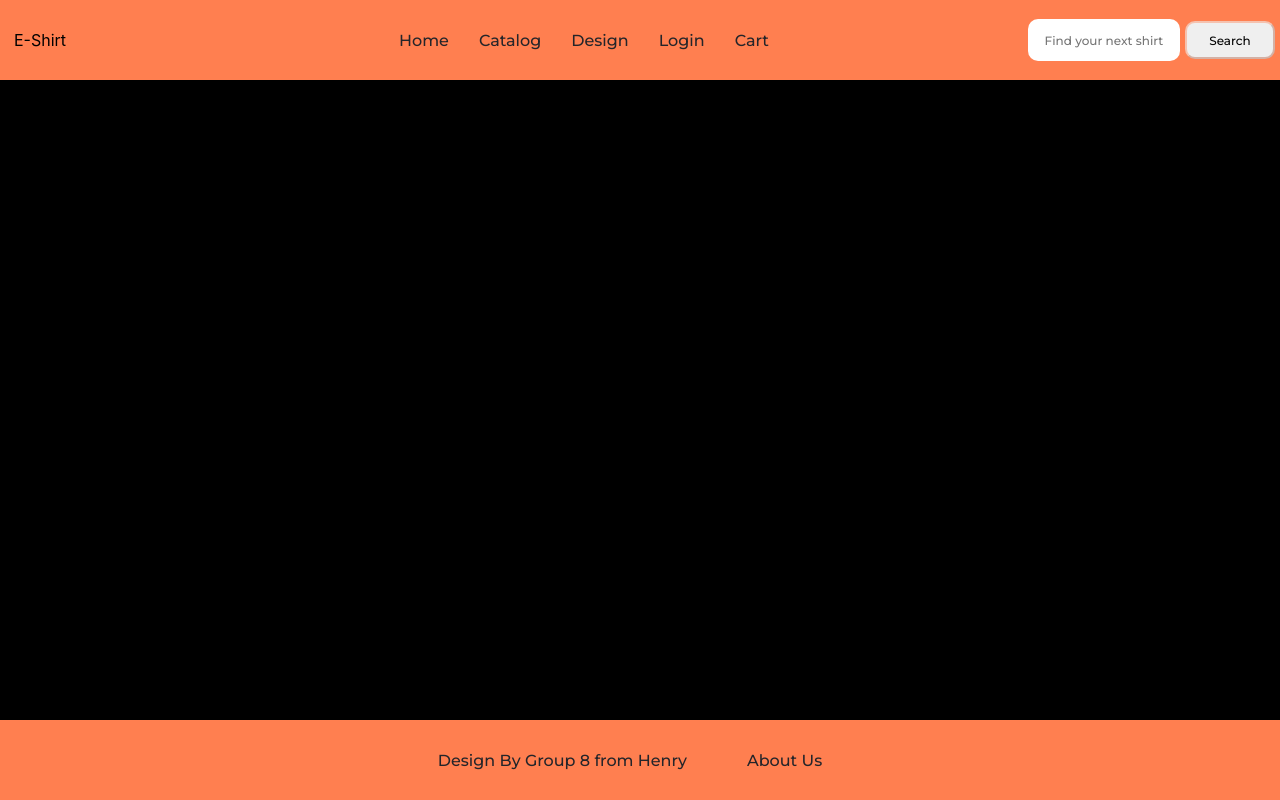
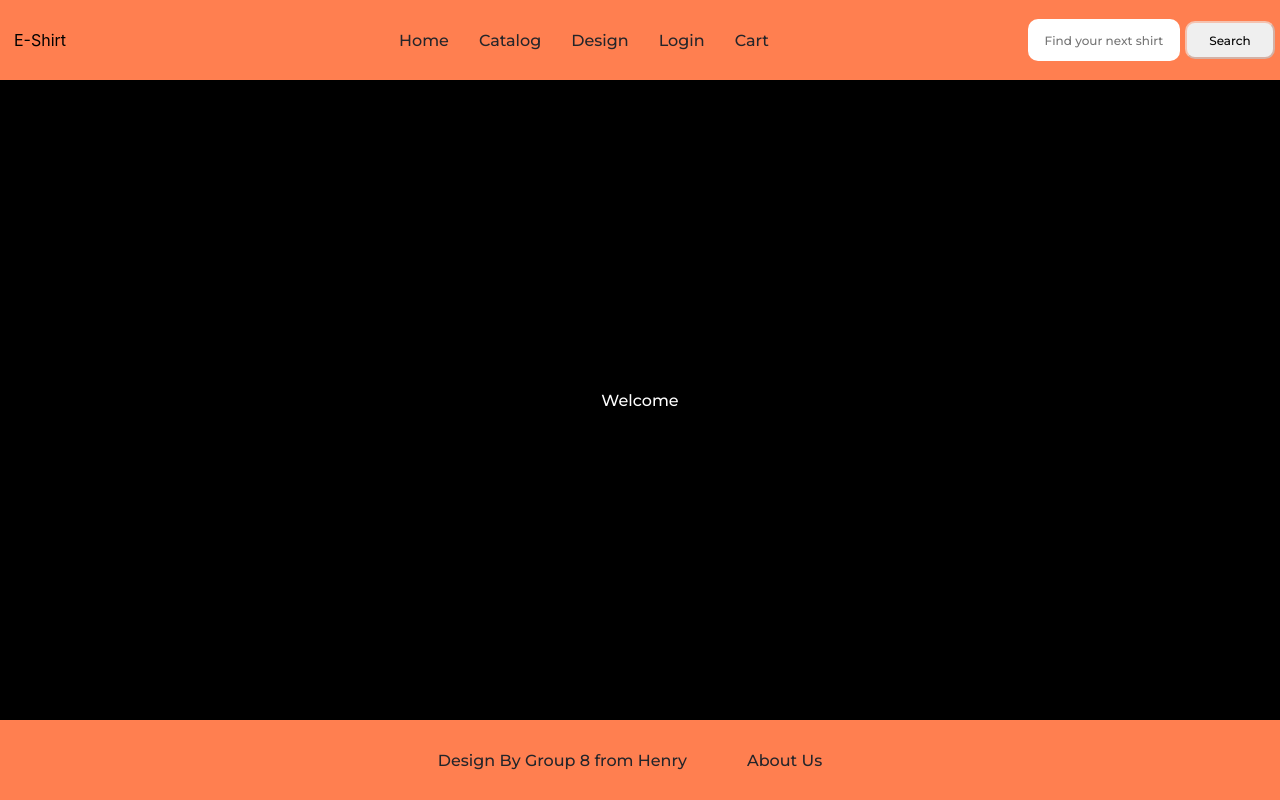
Before and after one commit to rocco9022/eshirt, a React (Create React App) app in the folder ESHIRT/client/: page /home_admin in a window 1280 px wide. Built offline with nearby package versions, Linux system fonts and the light colour scheme; no server answers.

Commit message:
home for admin

```diff
--- a/ESHIRT/client/src/App.js
+++ b/ESHIRT/client/src/App.js
@@ -13,6 +13,7 @@ import RecoveryAccount from './Components/RecoveryAccount/RecoveryAccount';
 import Cart from './Components/Cart/Cart.jsx';
 import Users from './Components/Admin/Users/Users';
 import UserDetail from './Components/Admin/Users/UserDetail';
+import HomeAdmin from './Components/Admin/HomeAdmin/HomeAdmin';
 
 
 function App() {
@@ -22,10 +23,11 @@ function App() {
       <Route exact path= '/catalogue' component={Catalogue}/>
       <Route exact path= '/home' component={Home}/>
       <Route exact path= '/design' component={Design}/>
-      <Route exact path= '/add_category' component={CreateCategory}/>
       <Route exact path= '/cart' component={Cart}/>
       <Route exact path= '/login' component={Login}/>
       <Route exact path= '/create_user' component={CreateUser}/>
+      <Route exact path= '/home_admin' component={HomeAdmin}/>
+      <Route exact path= '/add_category' component={CreateCategory}/>
       <Route exact path= '/users' component={Users}/>
       <Route exact path= '/user_detail' component={UserDetail}/>
       <Route exact path= '/recovery_account' component={RecoveryAccount}/>
--- /dev/null
+++ b/ESHIRT/client/src/Components/Admin/HomeAdmin/HomeAdmin.jsx
@@ -0,0 +1,15 @@
+import React, { useEffect, useState } from "react";
+import {NavLink} from 'react-router-dom';
+import Style from "./HomeAdmin.module.css";
+
+export default function HomeAdmin() {
+
+
+    return(
+        <div className={Style.Title}>
+
+            Welcome
+
+        </div>
+    )
+}
--- /dev/null
+++ b/ESHIRT/client/src/Components/Admin/HomeAdmin/HomeAdmin.module.css
@@ -0,0 +1,9 @@
+@import url('https://fonts.googleapis.com/css2?family=Montserrat:wght@500&display=swap');
+
+.Title{
+    color:white;
+    font-family: "Montserrat", sans-serif;
+    font-weight: 500;
+    display: grid;
+    justify-content: space-evenly;
+}
```
